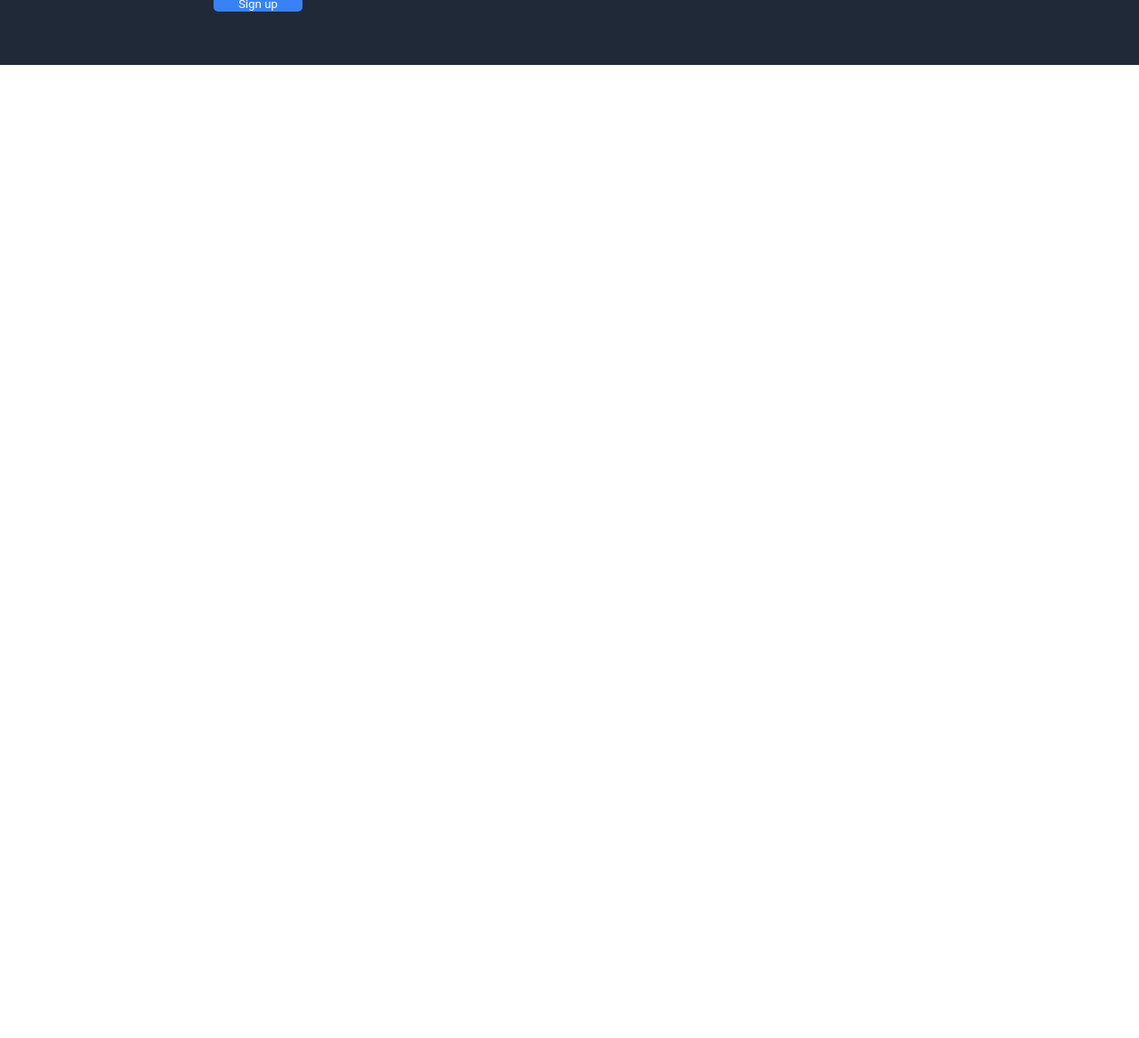
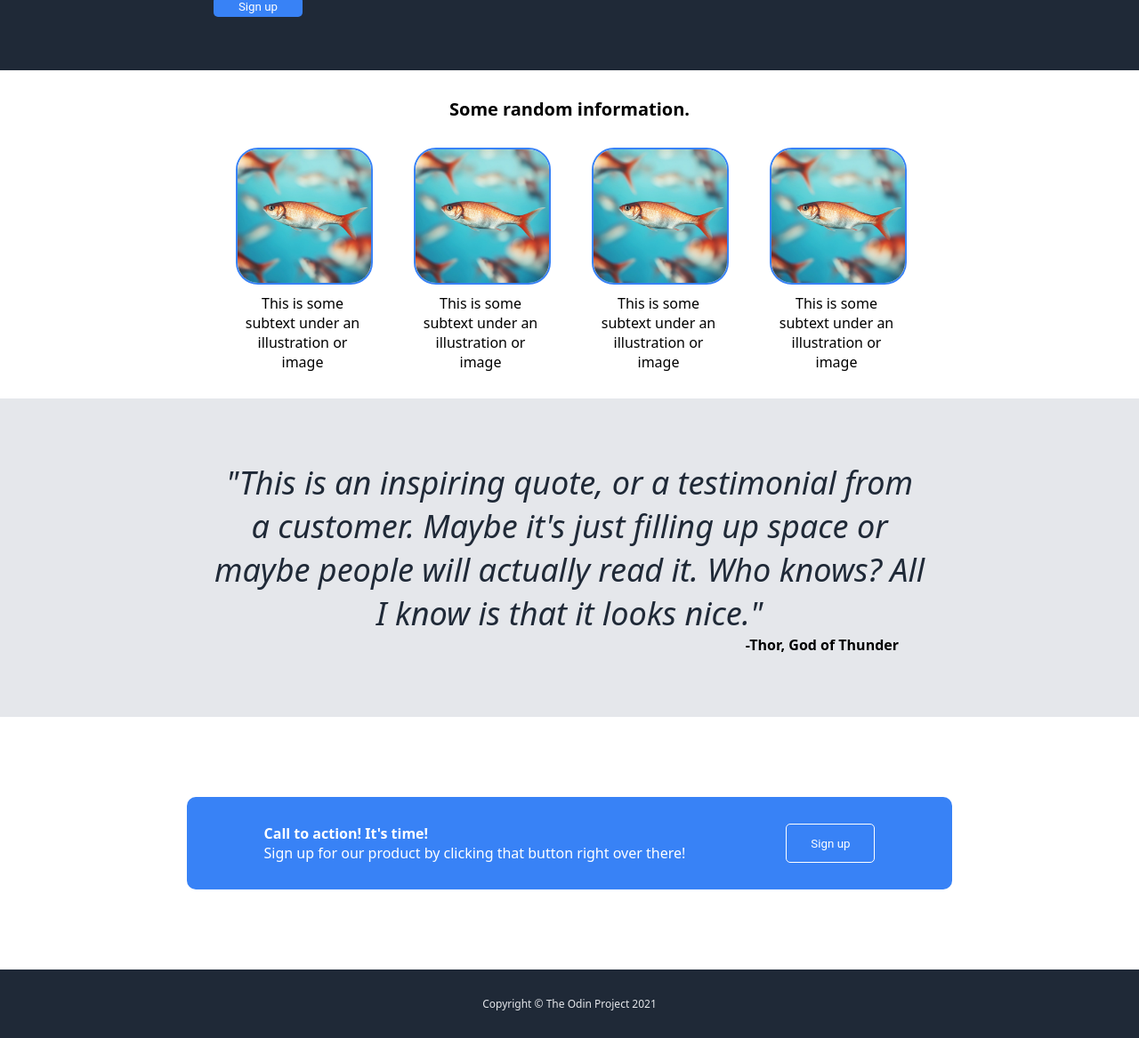
Before and after one commit to seasy9/Project-Landing-Page, a plain HTML site: page index.html in a window 1280 px wide. Shown: the part 331-1498 px from the top of the page at 89% size. Before the commit the page ends 800 px from the top, so only its background shows below. Drawn offline with Linux system fonts and the light colour scheme.

Commit message:
Adding Boxes
Added final 3 boxes and header

```diff
--- a/index.html
+++ b/index.html
@@ -38,5 +38,60 @@
       </div>
     </div>
     </div>
+
+    <div class="box-2">
+      <div class="contents-2">
+        <div class="title-2">
+          Some random information.
+        </div>
+        <div class="cards-4">
+        <div class="card">
+          <img src="01_product_1_sdelat-kvadratnym-2-scaled.webp" alt="fish"/>
+          This is some subtext under an illustration or image
+        </div>
+        <div class="card">
+          <img src="01_product_1_sdelat-kvadratnym-2-scaled.webp" alt="fish"/>
+          This is some subtext under an illustration or image
+        </div>
+        <div class="card">
+          <img src="01_product_1_sdelat-kvadratnym-2-scaled.webp" alt="fish"/>
+          This is some subtext under an illustration or image
+        </div>
+        <div class="card">
+          <img src="01_product_1_sdelat-kvadratnym-2-scaled.webp" alt="fish"/>
+          This is some subtext under an illustration or image
+        </div>
+        </div>
+      </div>
+    </div>
+
+    <div class="box-3">
+      <div class="container-3">
+          <div class="quote">
+          "This is an inspiring quote, or a testimonial from a customer. Maybe it's just filling up space or maybe people will actually read it. Who knows? All I know is that it looks nice."
+          </div>
+        <div class="thor">
+        -Thor, God of Thunder
+        </div>
+      </div>
+    </div>
+    <div class="box-4">
+      <div class="container-4">
+        <div class="contents-4">
+            <div class="title-4">
+                <div class="action"> Call to action! It's time! </div>
+              <div class="text-4">
+              Sign up for our product by clicking that button right over there!
+              </div>
+            </div>
+            <button class="sign-up"> Sign up</button>
+          </div>
+        </div>
+      </div>
+    </div>
+    <div class="footer">
+      Copyright © The Odin Project 2021
+    </div>
+  </div>
   </body>
 </html>
--- a/style.css
+++ b/style.css
@@ -61,8 +61,138 @@ button {
   border-radius: 5px;
   background: #3882f6;
   width: 100px;
+  padding: 4px;
 }
 
+.box-2 {
+  background-color: white;
+  color: black;
+  display: flex;
+  flex-direction: column;
+  text-align: center;
+  margin-top: 30px;
+  margin-bottom: 30px;
+
+}
+
+.contents-2 {
+  display: flex;
+  flex-direction: column;
+
+}
+
+.title-2 {
+  font-size: 20px;
+  margin-bottom: 30px;
+  font-weight: bold;
+}
+
+.cards-4 {
+  display: flex;
+  justify-content: center;
+  flex-wrap: wrap;
+  gap: 50px;
+
+}
+
+.card {
+  display: flex;
+  flex-direction: column;
+  justify-content: baseline;
+  width: 150px;
+
+}
+
+.box-3 {
+  background-color: #E5E7EB;
+  color: black;
+  display: flex;
+  justify-content: center;
+  text-align: center;
+  margin: 0;
+}
+
+.container-3 {
+  display: flex;
+  flex-direction: column;
+  width: 800px;
+  justify-content: center;
+  margin-top: 70px;
+  margin-bottom: 70px;
+}
+
+.quote {
+  font-size: 36px;
+  font-style: italic;
+  font-weight: 100;
+  color: #1f2937;
+  font-weight: 50;
+}
+
+.thor {
+  display: flex;
+  justify-content: right;
+  font-weight: bold;
+  margin-right: 30px;
+}
+
+.box-4 {
+  background-color: white;
+  color: white;
+  display: flex;
+  text-align: center;
+  justify-content: center;
+  margin-top: 60px;
+  margin-bottom: 60px;
+
+}
+
+.container-4 {
+  background-color: #3882f6;
+  width: 800px;
+  border-radius: 10px;
+  padding: 30px;
+  margin: 30px;
+
+}
+
+.contents-4 {
+  display: flex;
+  justify-content: space-around;
+
+}
+
+.title-4 {
+  display: flex;
+  flex-direction: column;
+  text-align: left;
+
+}
+
+.action {
+  font-weight: bold;
+}
+
+.text-4 {
+  font-weight: 50;
+}
+
+.contents-4 button {
+  border: 1px solid white;
+}
+
+.footer {
+  display: flex;
+  justify-content: center;
+  text-align: center;
+  margin: 0px;
+  padding: 30px;
+  background-color: #1f2937;
+  color: #E5E7EB;
+  font-size: 12px;
+  font-weight: 50;
+
+}
 a {
   /* this removes the line under our links */
   text-decoration: none;
@@ -76,6 +206,16 @@ ul {
   gap: 16px;
 }
 
-img {
+.box-1 img {
   width: 300px;
+  border-radius: 15px;
+
 }
+
+.box-2 img {
+  width: 150px;
+  border-radius: 25px;
+  border: 2px solid #3882f6;
+  height: 150px;
+  margin-bottom: 10px;
+}
```
Also changed, not shown: 01_product_1_sdelat-kvadratnym-2-scaled.webp (added), Goal Image.png (added), colors and font styles.png (added), i06ei9yk-720.jpeg (added).
